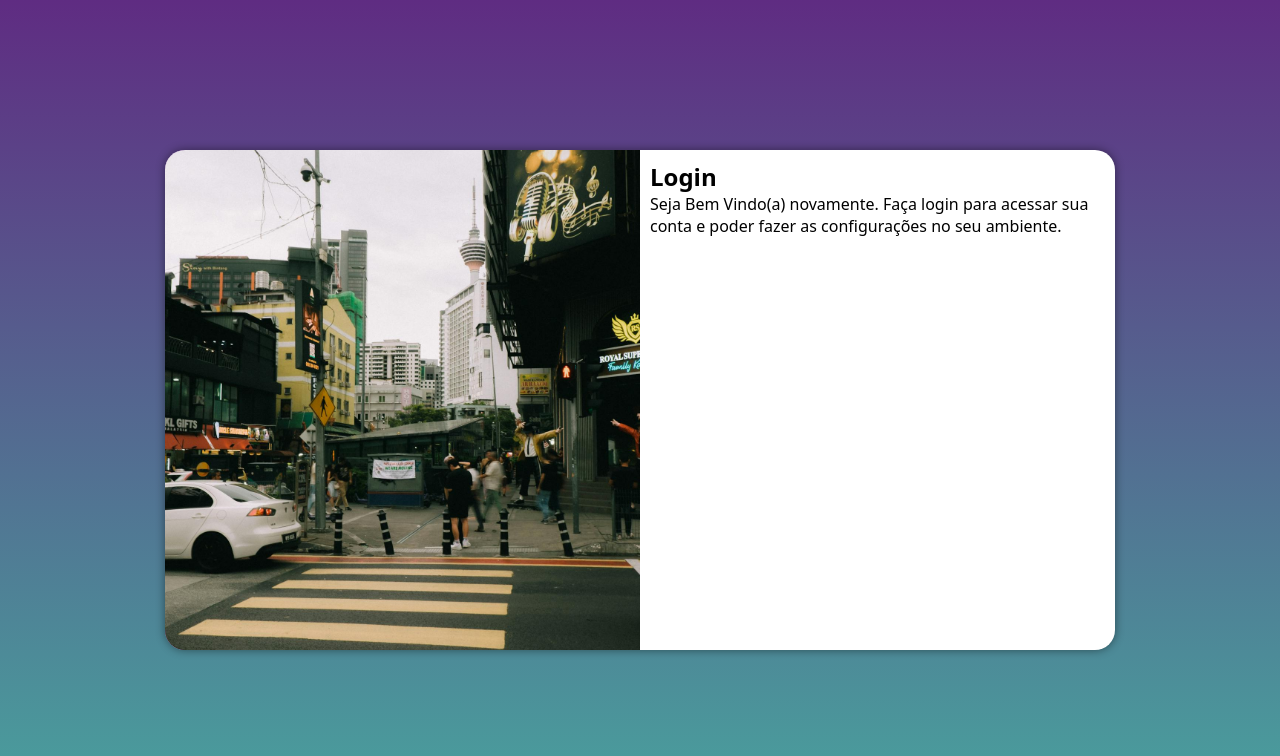
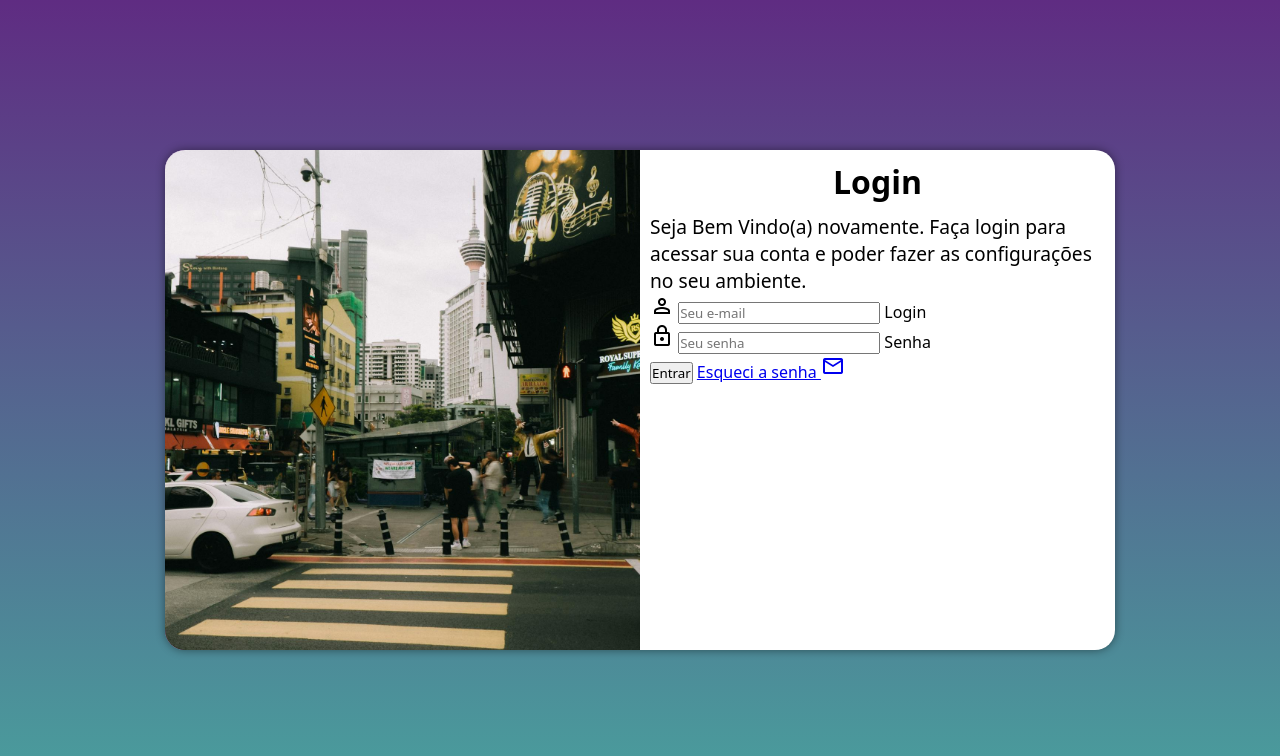
Before and after one commit to PedroHenriqueSantosGonc/Projeto-Login, a plain HTML site: page index.html in a window 1280 px wide. Drawn offline with nearby package versions, Linux system fonts and the light colour scheme.

Commit message:
Adicionei o formulario

```diff
--- a/Estilos/media-query.css
+++ b/Estilos/media-query.css
@@ -43,4 +43,12 @@
         float: right;
         width: 50%;
     }
+
+    div#formulario > h1 {
+        font-size: 2em;
+    }
+
+    div#formulario > p {
+        font-size: 1.2em;
+    }
 }
--- a/Estilos/style.css
+++ b/Estilos/style.css
@@ -55,3 +55,12 @@ section#login > div#formulario {
     padding: 10px;
 
 }
+
+div#formulario > h1 {
+    text-align: center;
+    margin-bottom: 10px;
+}
+
+div#formulario > p {
+    font-size: 0.8em;
+}
--- a/index.html
+++ b/index.html
@@ -5,6 +5,7 @@
     <meta name="viewport" content="width=device-width, initial-scale=1.0">
     <link rel="stylesheet" href="Estilos/style.css">
     <link rel="stylesheet" href="EStilos/media-query.css">
+    <link href="https://fonts.googleapis.com/css2?family=Material+Symbols+Outlined" rel="stylesheet" />
     <title>Projeto-Login</title>
 </head>
 <body>
@@ -17,7 +18,31 @@
             <div id="formulario">
                 <h1>Login</h1>
                 <p>Seja Bem Vindo(a) novamente. Faça login para acessar sua conta e poder fazer as configurações no seu ambiente.</p>
-                <form action="login.php" method="post"></form>
+                <form action="login.php" method="post" autocomplete="on">
+                    <div class="campo">
+
+                        <span class="material-symbols-outlined">
+                            person
+                        </span>
+                        <input type="email" name="login" id="ilogin" placeholder="Seu e-mail" autocomplete="email" required maxlength="30">
+                        <label for="ilogin">Login</label>
+                    </div>
+
+                    <div class="campo">
+                        <span class="material-symbols-outlined">
+                            lock
+                        </span>
+                        <input type="password" name="senha" id="isenha" placeholder="Seu senha" autocomplete="current-password" required minlength="8" maxlength="20">
+                        <label for="isenha">Senha</label>
+                    </div>
+
+                    <input type="submit" value="Entrar">
+                    <a href="esqueci.html">Esqueci a senha <span class="material-symbols-outlined">
+                        mail
+                        </span>
+                    </a>
+
+                </form>
             </div>
         </section>
     </main>
```
